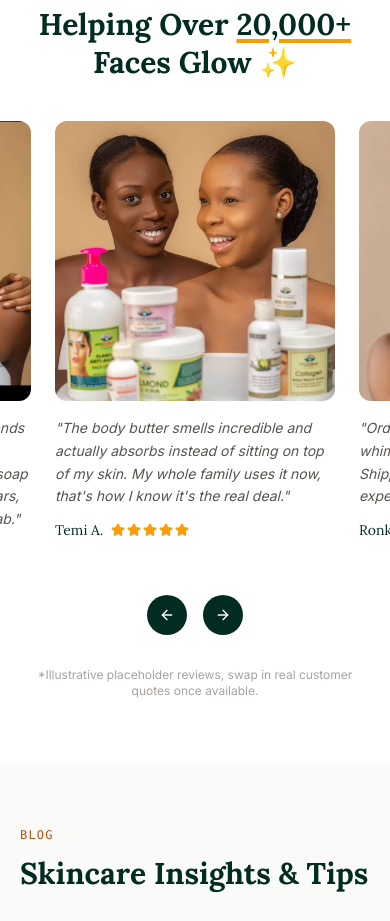
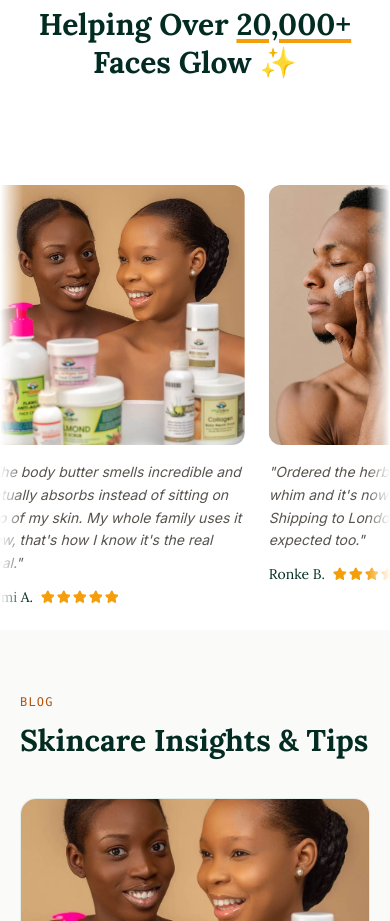
Before and after one commit to jagoman001/Fofo-Deluxe-Herbal-Care, a React (Vite) app: page / in a window 390 px wide. Shown: the part 4600-5521 px from the top of the page. Built offline with nearby package versions, Linux system fonts and the light colour scheme.

Commit message:
Fix icon sizing bug, rebuild reviews as smooth CSS auto-slide carousel

```diff
--- a/src/App.jsx
+++ b/src/App.jsx
@@ -166,39 +166,6 @@ function FofoDeluxeHome() {
   const [openFaq, setOpenFaq] = useState(0);
   const [activeYear, setActiveYear] = useState(TIMELINE.length - 1);
   const [showAntiAgeingInfo, setShowAntiAgeingInfo] = useState(false);
-  const [testimonialIndex, setTestimonialIndex] = useState(0);
-  const reviewScrollRef = useRef(null);
-
-  useEffect(() => {
-    const timer = setInterval(() => {
-      setTestimonialIndex((i) => (i + 1) % TESTIMONIALS.length);
-    }, 4000);
-    return () => clearInterval(timer);
-  }, []);
-
-  useEffect(() => {
-    const el = reviewScrollRef.current;
-    if (!el) return;
-    const card = el.children[testimonialIndex];
-    if (card) {
-      el.scrollTo({ left: card.offsetLeft - el.offsetLeft, behavior: "smooth" });
-    }
-  }, [testimonialIndex]);
-
-  const handleReviewScroll = () => {
-    const el = reviewScrollRef.current;
-    if (!el) return;
-    let closest = 0;
-    let minDist = Infinity;
-    Array.from(el.children).forEach((child, i) => {
-      const dist = Math.abs(child.offsetLeft - el.scrollLeft);
-      if (dist < minDist) {
-        minDist = dist;
-        closest = i;
-      }
-    });
-    if (closest !== testimonialIndex) setTestimonialIndex(closest);
-  };
   const [expandedPost, setExpandedPost] = useState(null);
   const [form, setForm] = useState({ email: "", full_name: "", phone: "", line1: "", line2: "", city: "", postcode: "" });
 
@@ -266,6 +233,34 @@ function FofoDeluxeHome() {
       <style>{`
         @import url('https://fonts.googleapis.com/css2?family=Lora:ital,wght@0,400;0,500;0,600;0,700;1,400;1,500;1,600;1,700&display=swap');
         .font-serif { font-family: 'Lora', serif !important; }
+
+        .reviews-marquee-viewport {
+          overflow: hidden;
+          width: 100%;
+          -webkit-mask-image: linear-gradient(to right, transparent, black 6%, black 94%, transparent);
+          mask-image: linear-gradient(to right, transparent, black 6%, black 94%, transparent);
+        }
+        .reviews-marquee-track {
+          display: flex;
+          gap: 1.5rem;
+          width: max-content;
+          animation: reviews-marquee-scroll 32s linear infinite;
+        }
+        .reviews-marquee-viewport:hover .reviews-marquee-track {
+          animation-play-state: paused;
+        }
+        .reviews-marquee-card {
+          flex: 0 0 auto;
+          width: 260px;
+          text-align: left;
+        }
+        @media (min-width: 640px) {
+          .reviews-marquee-card { width: 300px; }
+        }
+        @keyframes reviews-marquee-scroll {
+          from { transform: translateX(0); }
+          to { transform: translateX(-50%); }
+        }
       `}</style>
       {/* ---------- ANNOUNCEMENT BAR ---------- */}
       <div className="bg-emerald-950 text-stone-200 text-xs py-2 overflow-hidden">
@@ -295,7 +290,7 @@ function FofoDeluxeHome() {
               aria-label="Chat with us on WhatsApp"
               className="flex items-center justify-center w-10 h-10 rounded-full border border-emerald-950/15 text-emerald-950 hover:bg-emerald-950/5 transition-colors"
             >
-              <svg viewBox="0 0 24 24" className="w-4.5 h-4.5 fill-current" aria-hidden="true">
+              <svg viewBox="0 0 24 24" className="w-[18px] h-[18px] fill-current" aria-hidden="true">
                 <path d="M12.04 2C6.58 2 2.13 6.45 2.13 11.91c0 1.75.46 3.45 1.32 4.95L2.05 22l5.25-1.38a9.9 9.9 0 0 0 4.74 1.21h.01c5.46 0 9.9-4.45 9.9-9.9 0-2.65-1.03-5.14-2.9-7.01A9.82 9.82 0 0 0 12.04 2zm5.8 14.16c-.24.68-1.4 1.32-1.93 1.4-.5.08-1.12.11-1.8-.11a17.7 17.7 0 0 1-1.7-.63c-3-1.29-4.94-4.3-5.09-4.5-.15-.2-1.22-1.62-1.22-3.1 0-1.47.77-2.19 1.05-2.49.28-.3.6-.37.8-.37h.58c.19 0 .44-.07.68.53.25.6.86 2.08.94 2.23.08.15.13.33.02.53-.1.2-.15.33-.3.5-.15.18-.3.4-.44.54-.15.15-.3.31-.13.6.16.3.72 1.2 1.56 1.94 1.07.96 1.98 1.26 2.28 1.4.3.15.47.13.65-.07.17-.2.72-.84.92-1.13.2-.3.4-.24.65-.15.28.1 1.75.83 2.05.98.3.15.5.22.57.35.08.13.08.75-.15 1.43z"/>
               </svg>
             </a>
@@ -534,31 +529,12 @@ function FofoDeluxeHome() {
               Faces Glow ✨
             </h2>
           </Reveal>
+        </div>
 
-          <div className="relative">
-            <button
-              onClick={() => setTestimonialIndex((i) => (i - 1 + TESTIMONIALS.length) % TESTIMONIALS.length)}
-              aria-label="Previous testimonial"
-              className="hidden md:flex absolute -left-5 top-1/3 -translate-y-1/2 z-10 w-11 h-11 rounded-full bg-emerald-950 text-stone-50 items-center justify-center hover:bg-emerald-900 transition-colors"
-            >
-              <ArrowLeft className="w-4 h-4" />
-            </button>
-            <button
-              onClick={() => setTestimonialIndex((i) => (i + 1) % TESTIMONIALS.length)}
-              aria-label="Next testimonial"
-              className="hidden md:flex absolute -right-5 top-1/3 -translate-y-1/2 z-10 w-11 h-11 rounded-full bg-emerald-950 text-stone-50 items-center justify-center hover:bg-emerald-900 transition-colors"
-            >
-              <ArrowRight className="w-4 h-4" />
-            </button>
-
-            <div
-              ref={reviewScrollRef}
-              onScroll={handleReviewScroll}
-              className="flex gap-6 overflow-x-auto snap-x snap-mandatory scroll-smooth pb-2 -mx-5 px-5 md:mx-0 md:px-0"
-              style={{ scrollbarWidth: "none" }}
-            >
-              {TESTIMONIALS.map((t, i) => (
-                <div key={i} className="snap-center shrink-0 w-[80%] sm:w-[45%] md:w-[calc(33.333%-16px)] text-left">
+        <div className="reviews-marquee-viewport">
+          <div className="reviews-marquee-track">
+            {[...TESTIMONIALS, ...TESTIMONIALS].map((t, i) => (
+              <div key={i} className="reviews-marquee-card">
                 <div className="aspect-square rounded-xl overflow-hidden bg-stone-100 mb-4">
                   <img src={t.photo} alt={t.name} className="w-full h-full object-cover" />
                 </div>
@@ -577,28 +553,6 @@ function FofoDeluxeHome() {
               </div>
             ))}
           </div>
-
-            <div className="flex md:hidden justify-center items-center gap-4 mt-6">
-              <button
-                onClick={() => setTestimonialIndex((i) => (i - 1 + TESTIMONIALS.length) % TESTIMONIALS.length)}
-                aria-label="Previous testimonial"
-                className="w-10 h-10 rounded-full bg-emerald-950 text-stone-50 flex items-center justify-center hover:bg-emerald-900 transition-colors"
-              >
-                <ArrowLeft className="w-4 h-4" />
-              </button>
-              <button
-                onClick={() => setTestimonialIndex((i) => (i + 1) % TESTIMONIALS.length)}
-                aria-label="Next testimonial"
-                className="w-10 h-10 rounded-full bg-emerald-950 text-stone-50 flex items-center justify-center hover:bg-emerald-900 transition-colors"
-              >
-                <ArrowRight className="w-4 h-4" />
-              </button>
-            </div>
-          </div>
-
-          <p className="text-xs text-stone-400 mt-8 text-center">
-            *Illustrative placeholder reviews, swap in real customer quotes once available.
-          </p>
         </div>
       </section>
 
@@ -719,10 +673,10 @@ function FofoDeluxeHome() {
 
           <div className="flex items-center justify-center gap-4">
             <a href="#" aria-label="Instagram" className="w-11 h-11 rounded-full border border-stone-50/25 flex items-center justify-center hover:bg-stone-50/10 transition-colors">
-              <InstagramIcon className="w-4.5 h-4.5" />
+              <InstagramIcon className="w-[18px] h-[18px]" />
             </a>
             <a href="#" aria-label="Facebook" className="w-11 h-11 rounded-full border border-stone-50/25 flex items-center justify-center hover:bg-stone-50/10 transition-colors">
-              <FacebookIcon className="w-4.5 h-4.5" />
+              <FacebookIcon className="w-[18px] h-[18px]" />
             </a>
             <a href="#" aria-label="TikTok" className="w-11 h-11 rounded-full border border-stone-50/25 flex items-center justify-center hover:bg-stone-50/10 transition-colors">
               <svg viewBox="0 0 24 24" className="w-4 h-4 fill-current" aria-hidden="true">
```
Lines whose indentation alone changed are shown as unchanged.
